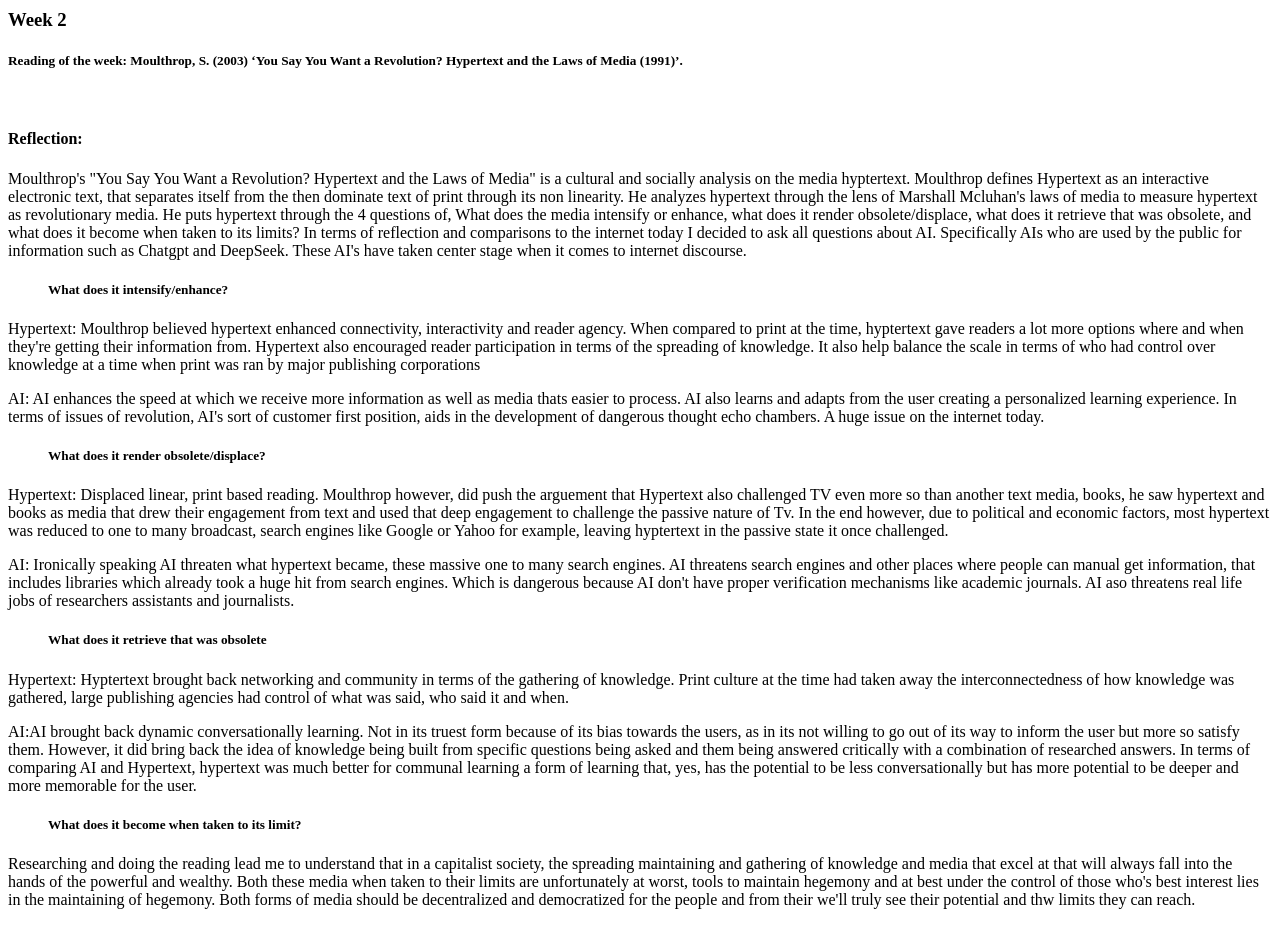
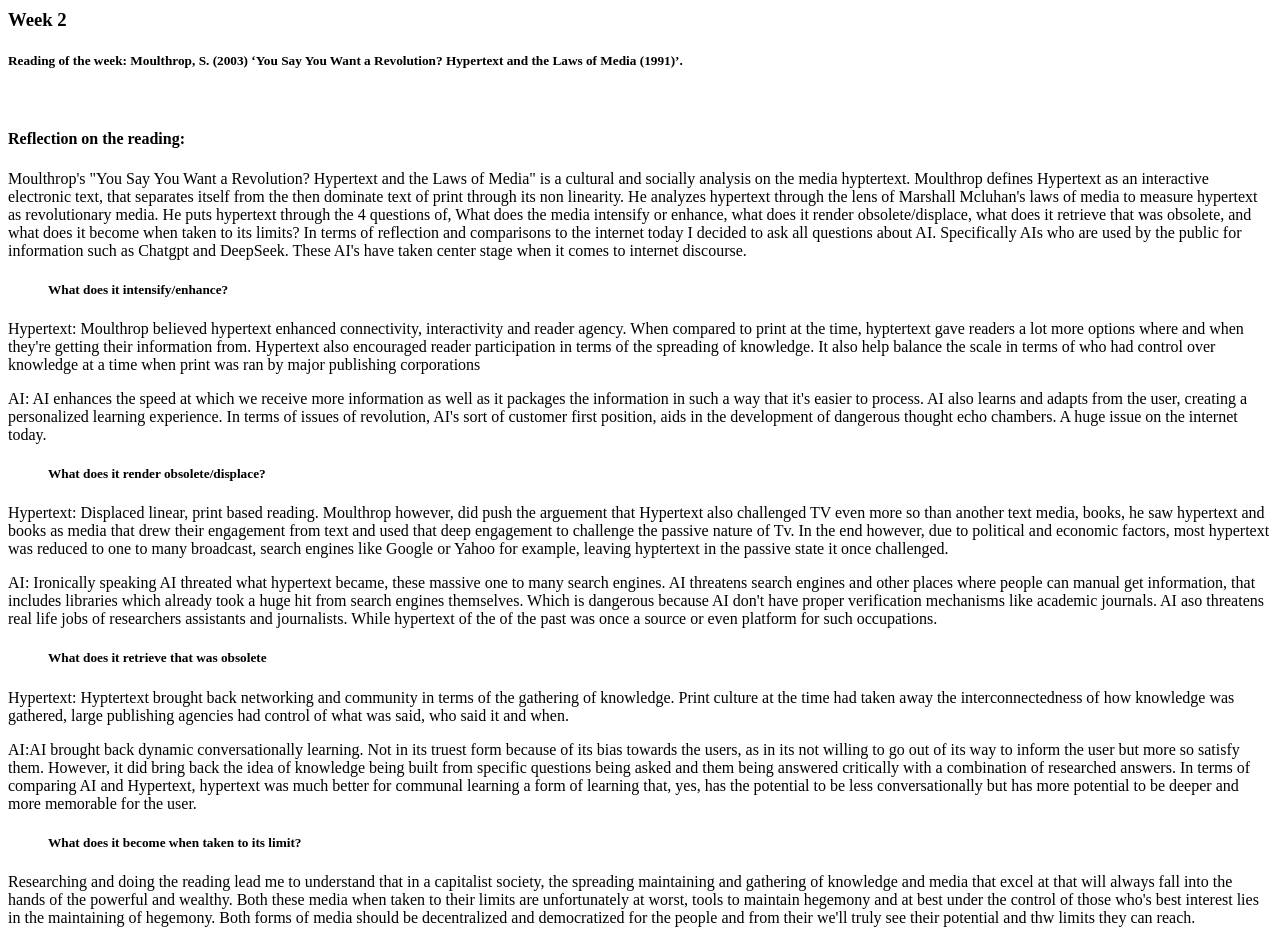
Before and after one commit to KwekusKid/DIGA3008A, a plain HTML site: page BLOGS.html in a window 1280 px wide. Shown: the part 1180-2110 px from the top of the page. Drawn offline with Linux system fonts and the light colour scheme.

Commit message:
Wireframe

```diff
--- a/BLOGS.html
+++ b/BLOGS.html
@@ -47,7 +47,7 @@ which was a huge blow for readers who dont have the access to these readings and
 
 <h3> Week 2</h3>
 <h5>Reading of the week: Moulthrop, S. (2003) ‘You Say You Want a Revolution? Hypertext and the Laws of Media (1991)’.</h5><br>
-<h4>Reflection:</h4>
+<h4>Reflection on the reading:</h4>
 <p>Moulthrop's "You Say You Want a Revolution? Hypertext and the Laws of Media" is a cultural and socially analysis on the media hyptertext. Moulthrop defines Hypertext as an interactive electronic text, that separates itself
     from the then dominate text of print through its non linearity. He analyzes hypertext through the lens of Marshall Mcluhan's laws of media to measure hypertext as revolutionary media. He puts hypertext through the 4 questions of, What does the media intensify or enhance,
     what does it render obsolete/displace, what does it retrieve that was obsolete, and what does it become when taken to its limits? In terms of reflection and comparisons to the internet today I decided to ask all questions about AI. Specifically AIs who are used by the public for information such as Chatgpt and DeepSeek.
@@ -58,17 +58,17 @@ which was a huge blow for readers who dont have the access to these readings and
             participation in terms of the spreading of knowledge. It also help balance the scale in terms of who had control over knowledge at a time when
             print was ran by major publishing corporations
         </p>
-        <p>AI: AI enhances the speed at which we receive more information as well as media thats easier to process. AI also learns and adapts
-            from the user creating a personalized learning experience. In terms of issues of revolution, AI's sort of customer first position, aids in the development of
+        <p>AI: AI enhances the speed at which we receive more information as well as it packages the information in such a way that it's easier to process. AI also learns and adapts
+            from the user, creating a personalized learning experience. In terms of issues of revolution, AI's sort of customer first position, aids in the development of
         dangerous thought echo chambers. A huge issue on the internet today. </p>
         <ul><h5>What does it render obsolete/displace?</h5></ul>
         <p>Hypertext: Displaced linear, print based reading. Moulthrop however, did push the arguement that Hypertext also challenged TV
             even more so than another text media, books, he saw hypertext and books as media that drew their engagement from text and used that deep engagement to challenge the passive nature of Tv.
             In the end however, due to political and economic factors, most hypertext was reduced to one to many broadcast, search engines like Google or Yahoo for example, leaving hyptertext in the passive state it once challenged.
         </p>
-        <p>AI: Ironically speaking AI threaten what hypertext became, these massive one to many search engines. AI threatens  search engines and other places where
-            people can manual get information, that includes libraries which already took a huge hit from search engines. Which is dangerous because AI don't have proper verification mechanisms like academic journals. AI aso threatens real life jobs of
-            researchers assistants and journalists.
+        <p>AI: Ironically speaking AI threated what hypertext became, these massive one to many search engines. AI threatens search engines and other places where
+            people can manual get information, that includes libraries which already took a huge hit from search engines themselves. Which is dangerous because AI don't have proper verification mechanisms like academic journals. AI aso threatens real life jobs of
+            researchers assistants and journalists. While hypertext of the of the past was once a source or even platform for such occupations.
         </p>
         <ul><h5>What does it retrieve that was obsolete</h5></ul>
         <p>Hypertext: Hyptertext brought back networking and community in terms of the gathering of knowledge. Print culture at the time had taken away the interconnectedness of how knowledge was gathered, large publishing agencies had control of what was said, who said it and when.</p>
```
Also changed, not shown: DESIGN.html (+3 -1 lines), 1 other file.
